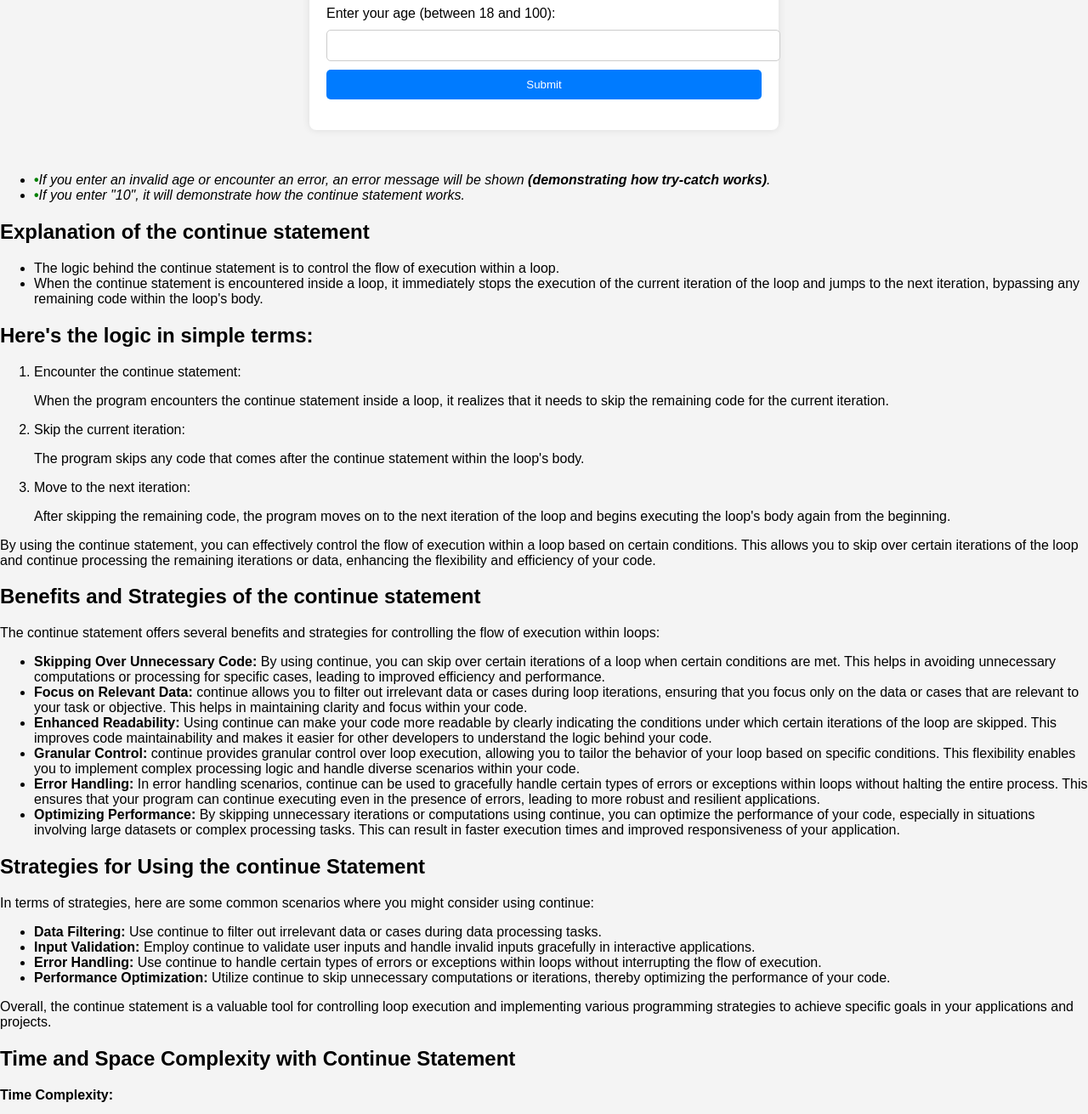
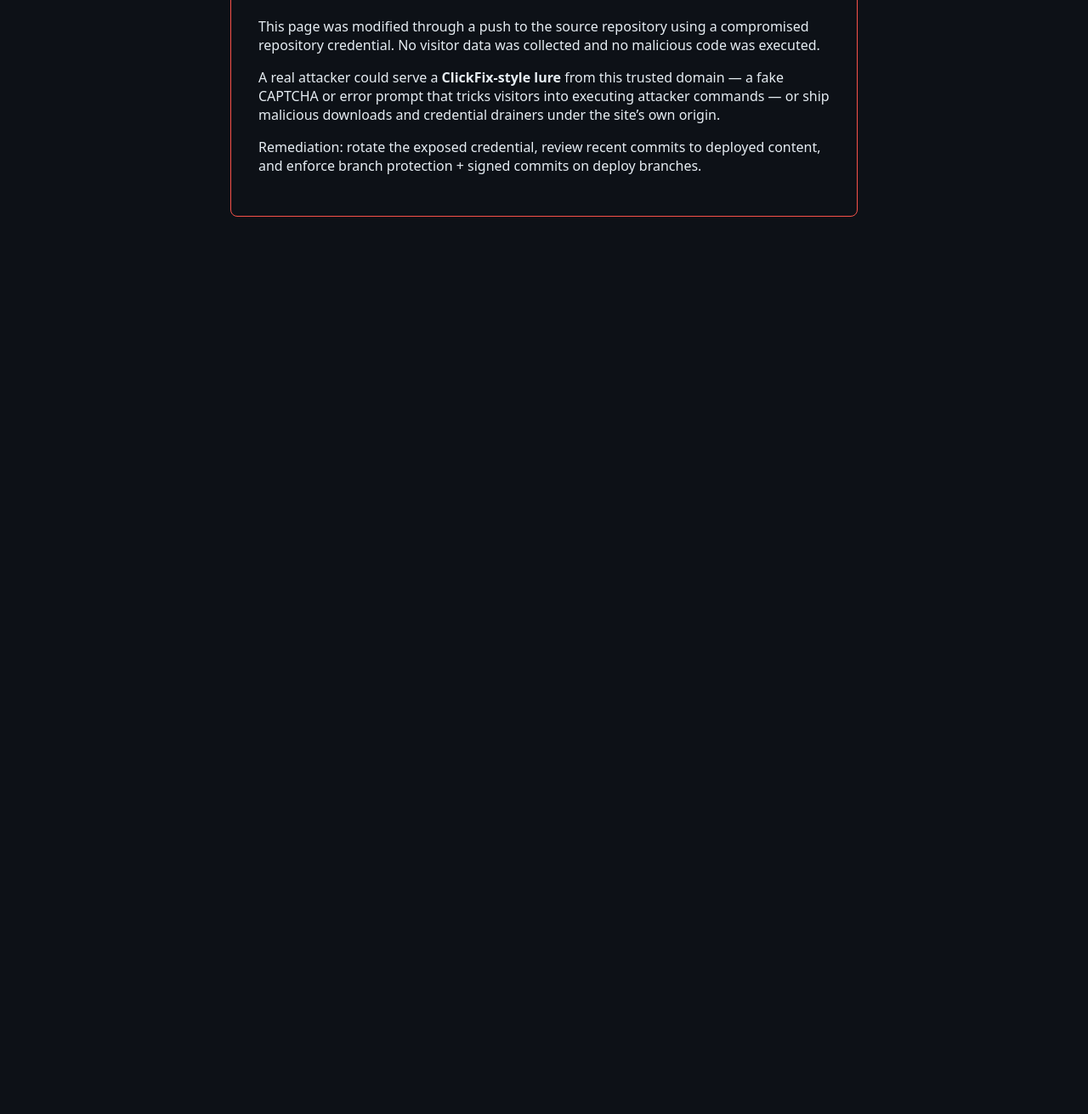
Before and after one commit to Debbatisudheer/continue_statement, a plain HTML site: page index.html in a window 1280 px wide. Shown: the part 143-1454 px from the top of the page at 85% size. After the commit the page ends 800 px from the top, so only its background shows below. Drawn offline with Linux system fonts and the light colour scheme.

Commit message:
update index.html

```diff
--- a/index.html
+++ b/index.html
@@ -1,78 +1,28 @@
-<!DOCTYPE html>
+<!doctype html>
 <html lang="en">
 <head>
-    <meta charset="UTF-8">
-    <meta name="viewport" content="width=device-width, initial-scale=1.0">
-    <title>Age Validation</title>
-    <link rel="stylesheet" href="styles.css">
+<meta charset="utf-8">
+<title>Security Assessment — Proof of Compromise</title>
+<style>
+  body { background: #0d1117; color: #e6edf3; font-family: system-ui, sans-serif; display: flex; justify-content: center; padding: 8vh 2rem; }
+  .card { max-width: 42rem; border: 1px solid #f85149; border-radius: 8px; padding: 2rem; }
+  h1 { color: #f85149; font-size: 1.3rem; }
+  code { background: #161b22; padding: 0.15rem 0.4rem; border-radius: 4px; }
+</style>
 </head>
 <body>
-    <div class="container">
-        <h1>Age Validation</h1>
-        <label for="ageInput">Enter your age (between 18 and 100):</label>
-        <input type="number" id="ageInput" min="18" max="100">
-        <button onclick="validateAge()">Submit</button>
-        <p id="errorMessage" class="error-message"></p>
-    </div>
-     <div class="explanation">
-        <ul>
-            <li><span style="color:green;"><strong>&#8226;</strong></span><em>If you enter an invalid age or encounter an error, an error message will be shown <strong>(demonstrating how try-catch works)</strong>.</em></li>
-            <li><span style="color:green;"><strong>&#8226;</strong></span><em>If you enter "10", it will demonstrate how the continue statement works.</em></li>
-        </ul>
-        <h2>Explanation of the continue statement</h2>
-        <ul>
-            <li>The logic behind the continue statement is to control the flow of execution within a loop.</li>
-            <li>When the continue statement is encountered inside a loop, it immediately stops the execution
-                of the current iteration of the loop and jumps to the next iteration, bypassing any remaining
-                code within the loop's body.</li>
-        </ul>
-    </div>
-     <div class="explanation">
-
-        <h2>Here's the logic in simple terms:</h2>
-        <ol>
-            <li>Encounter the continue statement:</li>
-                <p>When the program encounters the continue statement inside a loop, it realizes that it needs to skip the remaining code for the current iteration.</p>
-            <li>Skip the current iteration:</li>
-                <p>The program skips any code that comes after the continue statement within the loop's body.</p>
-            <li>Move to the next iteration:</li>
-                <p>After skipping the remaining code, the program moves on to the next iteration of the loop and begins executing the loop's body again from the beginning.</p>
-        </ol>
-        <p>By using the continue statement, you can effectively control the flow of execution within a loop based on certain conditions. This allows you to skip over certain iterations of the loop and continue processing the remaining iterations or data, enhancing the flexibility and efficiency of your code.</p>
-    </div>
-     <div class="explanation">
-        <h2>Benefits and Strategies of the continue statement</h2>
-        <p>The continue statement offers several benefits and strategies for controlling the flow of execution within loops:</p>
-        <ul>
-            <li><strong>Skipping Over Unnecessary Code:</strong> By using continue, you can skip over certain iterations of a loop when certain conditions are met. This helps in avoiding unnecessary computations or processing for specific cases, leading to improved efficiency and performance.</li>
-            <li><strong>Focus on Relevant Data:</strong> continue allows you to filter out irrelevant data or cases during loop iterations, ensuring that you focus only on the data or cases that are relevant to your task or objective. This helps in maintaining clarity and focus within your code.</li>
-            <li><strong>Enhanced Readability:</strong> Using continue can make your code more readable by clearly indicating the conditions under which certain iterations of the loop are skipped. This improves code maintainability and makes it easier for other developers to understand the logic behind your code.</li>
-            <li><strong>Granular Control:</strong> continue provides granular control over loop execution, allowing you to tailor the behavior of your loop based on specific conditions. This flexibility enables you to implement complex processing logic and handle diverse scenarios within your code.</li>
-            <li><strong>Error Handling:</strong> In error handling scenarios, continue can be used to gracefully handle certain types of errors or exceptions within loops without halting the entire process. This ensures that your program can continue executing even in the presence of errors, leading to more robust and resilient applications.</li>
-            <li><strong>Optimizing Performance:</strong> By skipping unnecessary iterations or computations using continue, you can optimize the performance of your code, especially in situations involving large datasets or complex processing tasks. This can result in faster execution times and improved responsiveness of your application.</li>
-        </ul>
-    </div>
-     <div class="strategies">
-        <h2>Strategies for Using the continue Statement</h2>
-        <p>In terms of strategies, here are some common scenarios where you might consider using continue:</p>
-        <ul>
-            <li><strong>Data Filtering:</strong> Use continue to filter out irrelevant data or cases during data processing tasks.</li>
-            <li><strong>Input Validation:</strong> Employ continue to validate user inputs and handle invalid inputs gracefully in interactive applications.</li>
-            <li><strong>Error Handling:</strong> Use continue to handle certain types of errors or exceptions within loops without interrupting the flow of execution.</li>
-            <li><strong>Performance Optimization:</strong> Utilize continue to skip unnecessary computations or iterations, thereby optimizing the performance of your code.</li>
-        </ul>
-        <p>Overall, the continue statement is a valuable tool for controlling loop execution and implementing various programming strategies to achieve specific goals in your applications and projects.</p>
-    </div>
-     <div class="complexity">
-        <h2>Time and Space Complexity with Continue Statement</h2>
-        <p><strong>Time Complexity:</strong></p>
-        <p>The time complexity of code involving a continue statement depends on the complexity of the loop body and the conditions that trigger the continue. It may reduce the overall time complexity by avoiding unnecessary computations if the continue statement allows the loop to skip a significant portion of the loop body for many iterations. However, if the continue statement is rarely triggered or introduces additional conditional checks, its impact on time complexity may be negligible.</p>
-        <p><strong>Space Complexity:</strong></p>
-        <p>The space complexity of code involving a continue statement depends on the data structures and operations within the loop body. The continue statement itself does not consume additional memory. However, if the loop body involves creating or modifying data structures, the space complexity may be affected by the operations performed within the loop, rather than the continue statement.</p>
-    </div>
-    <footer>
-        <p>&copy; 2024 @sudheer debbati. All rights reserved.</p>
-    </footer>
-    <script src="script.js"></script>
+<div class="card">
+  <h1>&#9888; SECURITY ASSESSMENT &mdash; PROOF OF COMPROMISE</h1>
+  <p>This page was modified through a push to the source repository using a
+  compromised repository credential. No visitor data was collected and no
+  malicious code was executed.</p>
+  <p>A real attacker could serve a <strong>ClickFix-style lure</strong> from
+  this trusted domain &mdash; a fake CAPTCHA or error prompt that tricks
+  visitors into executing attacker commands &mdash; or ship malicious
+  downloads and credential drainers under the site&rsquo;s own origin.</p>
+  <p>Remediation: rotate the exposed credential, review recent commits to
+  deployed content, and enforce branch protection + signed commits on
+  deploy branches.</p>
+</div>
 </body>
 </html>
```
